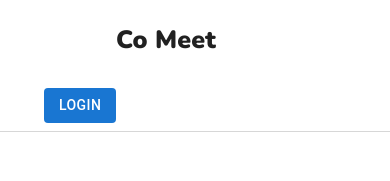
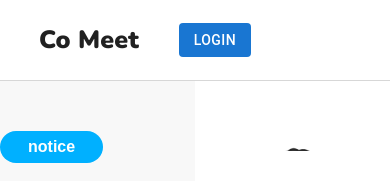
Before and after one commit to Tamanegi-seoul/Co-meet, a React (Create React App) app: page / in a window 390 px wide. Shown: the top 181 px of the page. Built offline with nearby package versions, Linux system fonts and the light colour scheme; no server answers; a web font is replaced by a local one.

Commit message:
style: header css부분 수정

```diff
--- a/package.json
+++ b/package.json
@@ -24,6 +24,7 @@
     "react-hook-form": "^7.39.4",
     "react-icons": "^4.7.1",
     "react-redux": "^8.0.5",
+    "react-responsive": "^9.0.2",
     "react-router-dom": "^6.4.3",
     "react-scripts": "5.0.1",
     "react-slick": "^0.29.0",
--- a/src/components/Header.js
+++ b/src/components/Header.js
@@ -21,9 +21,15 @@ const Header = () => {
       component="main"
     >
       <Toolbar
-        sx={{ flexWrap: "wrap" }}
+        sx={
+          {
+            // flexWrap: "wrap",
+            // alignItems: "center",
+          }
+        }
         style={{
           backgroundColor: "white",
+          padding: "0 10%",
         }}
       >
         <Typography
@@ -35,7 +41,7 @@ const Header = () => {
         >
           <Link
             style={{
-              paddingLeft: "100px",
+              // paddingLeft: "100px",
               fontSize: "25px",
               fontWeight: "900",
               fontFamily: "Nunito-Black",
@@ -48,7 +54,13 @@ const Header = () => {
             Co Meet
           </Link>
         </Typography>
-        <nav style={{ display: "flex", alignItems: "center" }}>
+        <nav
+          style={{
+            display: "flex",
+            justifyContent: "space-between",
+            // backgroundColor: "red",
+          }}
+        >
           {userInfo == null ? (
             ""
           ) : (
--- a/src/components/MainCarousel.js
+++ b/src/components/MainCarousel.js
@@ -15,6 +15,43 @@ export default function MainCarousel(props) {
     speed: 1500,
     slidesToShow: 1,
     slidesToScroll: 1,
+    responsive: [
+      {
+        breakpoint: 1440,
+        settings: {
+          slidesToShow: 1,
+          slidesToScroll: 1,
+        },
+      },
+      {
+        breakpoint: 1024,
+        settings: {
+          slidesToShow: 1,
+          slidesToScroll: 1,
+        },
+      },
+      {
+        breakpoint: 720,
+        settings: {
+          slidesToShow: 1,
+          slidesToScroll: 1,
+        },
+      },
+      {
+        breakpoint: 480,
+        settings: {
+          slidesToShow: 2,
+          slidesToScroll: 2,
+        },
+      },
+      {
+        breakpoint: 320,
+        settings: {
+          slidesToShow: 1,
+          slidesToScroll: 1,
+        },
+      },
+    ],
   };
 
   return (
--- a/src/components/Modal/ModalUserInfo.js
+++ b/src/components/Modal/ModalUserInfo.js
@@ -82,7 +82,7 @@ export default function ModalUserInfo({ userData }) {
     </Button>,
   ];
   return (
-    <div>
+    <div style={{ width: "50px" }}>
       <Button
         style={{
           fontSize: "16px",
--- a/src/pages/MainPage.js
+++ b/src/pages/MainPage.js
@@ -1,4 +1,5 @@
-import React, { useEffect } from "react";
+import React from "react";
+import { useMediaQuery } from "react-responsive";
 import CssBaseline from "@mui/material/CssBaseline";
 import Grid from "@mui/material/Grid";
 import GlobalStyles from "@mui/material/GlobalStyles";
@@ -9,6 +10,7 @@ import Footer from "../components/Footer";
 import MainCarousel from "../components/MainCarousel";
 
 const MainPage = () => {
+  const isDesktopOrMobile = useMediaQuery({ query: "(max-width:768px)" });
   return (
     <React.Fragment>
       <GlobalStyles
```
Also changed, not shown: 1 other file (tests, documents, lock files or other folders).
